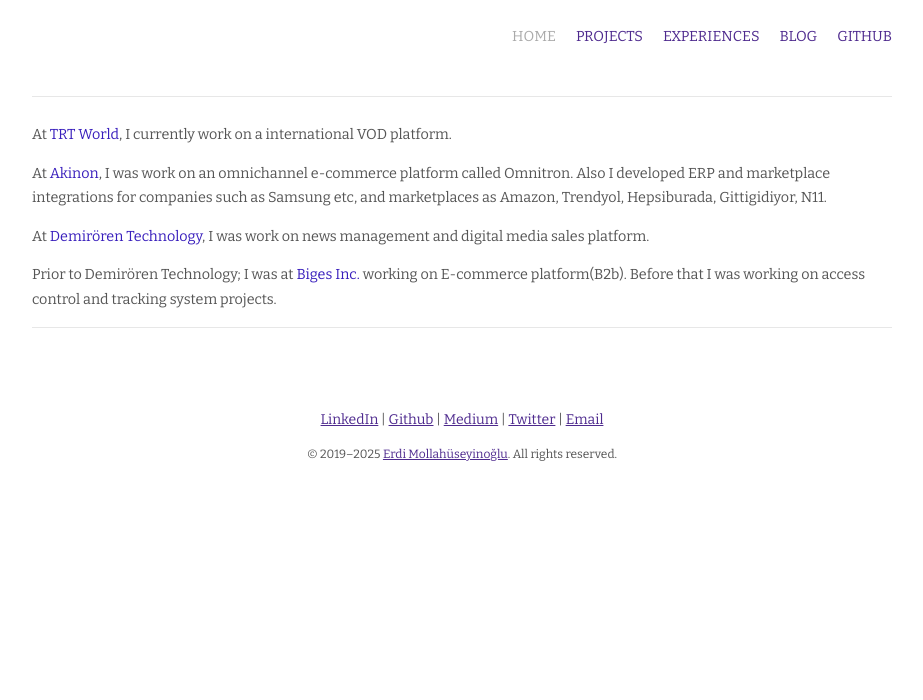
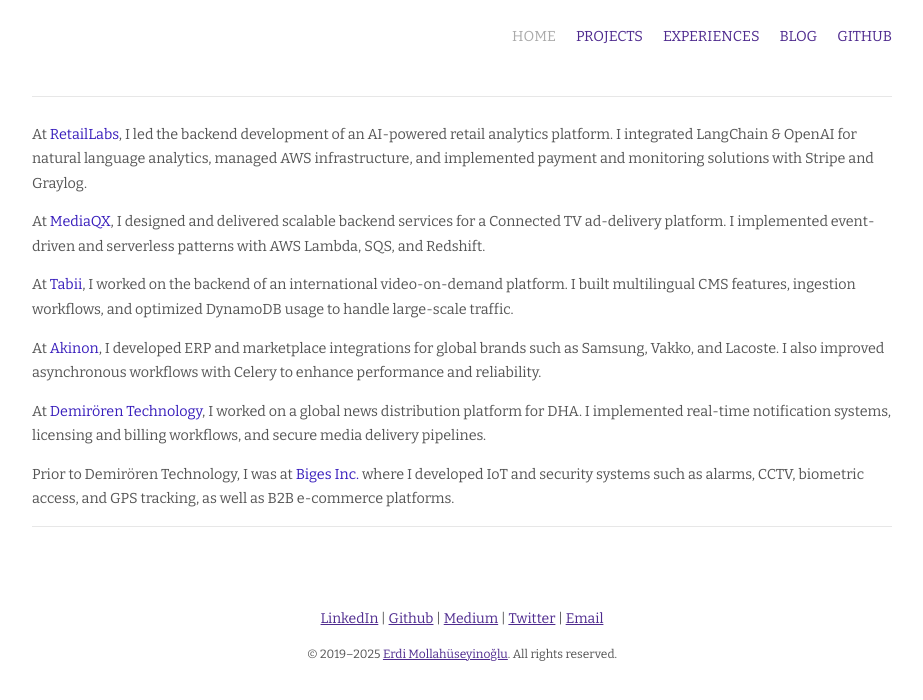
Before and after one commit to erdimollahuseyin/erdimollahuseyin.github.io, a Jekyll site: the page built from index.md, in a window 1280 px wide. Shown: the top 700 px of the page, without its empty margins (178-1101 px from the left). Built offline with Jekyll 4.4.1, drawn with Linux system fonts in a browser that asks for light colours; nearby versions of some CDN libraries.

Commit message:
fix index

```diff
--- a/index.md
+++ b/index.md
@@ -7,13 +7,18 @@ layout: default
   <hr />
   <div class="hentry post no-border">
     <div class="entry-summary">
-        <p>At <a href="https://www.trtworld.com" onclick="trackOutboundLink('https://www.trtworld.com');">TRT World</a>, I currently work on a international VOD platform.</p>
 
-        <p>At <a href="https://www.akinon.com" onclick="trackOutboundLink('https://www.akinon.com');">Akinon</a>, I was work on an omnichannel e-commerce platform called Omnitron. Also I developed ERP and marketplace integrations for companies such as Samsung etc, and marketplaces as Amazon, Trendyol, Hepsiburada, Gittigidiyor, N11.</p>
+      <p>At <a href="https://retaillabs.ai" onclick="trackOutboundLink('https://retaillabs.ai');">RetailLabs</a>, I led the backend development of an AI-powered retail analytics platform. I integrated LangChain & OpenAI for natural language analytics, managed AWS infrastructure, and implemented payment and monitoring solutions with Stripe and Graylog.</p>
 
-        <p>At <a href="https://www.demirorenteknoloji.com" onclick="trackOutboundLink('https://www.demirorenteknoloji.com');">Demirören Technology</a>, I was work on news management and digital media sales platform.</p>
+      <p>At <a href="https://mediaqx.com" onclick="trackOutboundLink('https://mediaqx.com');">MediaQX</a>, I designed and delivered scalable backend services for a Connected TV ad-delivery platform. I implemented event-driven and serverless patterns with AWS Lambda, SQS, and Redshift.</p>
 
-        <p>Prior to Demirören Technology; I was at <a href="https://biges.com" onclick="trackOutboundLink('https://biges.com');">Biges Inc.</a> working on E-commerce platform(B2b). Before that I was working on access control and tracking system projects.</p>
+      <p>At <a href="https://www.tabii.com" onclick="trackOutboundLink('https://www.tabii.com');">Tabii</a>, I worked on the backend of an international video-on-demand platform. I built multilingual CMS features, ingestion workflows, and optimized DynamoDB usage to handle large-scale traffic.</p>
+
+      <p>At <a href="https://www.akinon.com" onclick="trackOutboundLink('https://www.akinon.com');">Akinon</a>, I developed ERP and marketplace integrations for global brands such as Samsung, Vakko, and Lacoste. I also improved asynchronous workflows with Celery to enhance performance and reliability.</p>
+
+      <p>At <a href="https://www.demirorenteknoloji.com" onclick="trackOutboundLink('https://www.demirorenteknoloji.com');">Demirören Technology</a>, I worked on a global news distribution platform for DHA. I implemented real-time notification systems, licensing and billing workflows, and secure media delivery pipelines.</p>
+
+      <p>Prior to Demirören Technology, I was at <a href="https://biges.com" onclick="trackOutboundLink('https://biges.com');">Biges Inc.</a> where I developed IoT and security systems such as alarms, CCTV, biometric access, and GPS tracking, as well as B2B e-commerce platforms.</p>
 
     </div>
     <hr />
```
